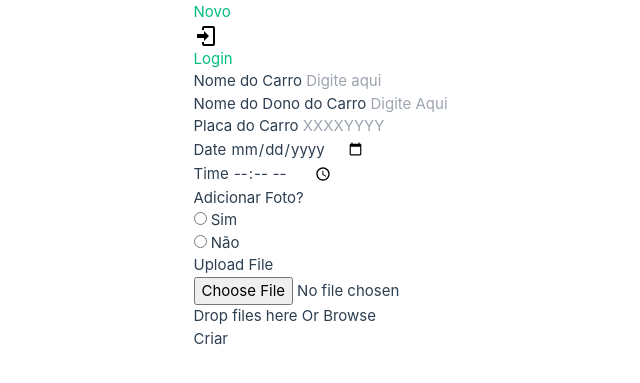
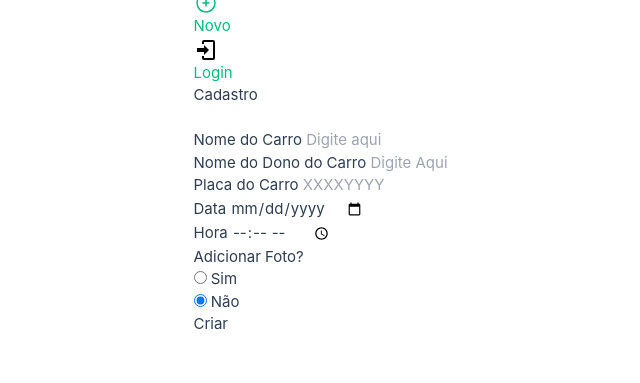
Before and after one commit to ParkItU/ParkItUWeb, a Vue app: page /novoCarro in a window 1280 px wide. Shown: the part 259-642 px from the top of the page, without its empty margins (238-878 px from the left). Built offline with nearby package versions, Linux system fonts and the light colour scheme.

Commit message:
feat: frontend de cadastro de carros finalizado

```diff
--- a/src/components/NewCarComp.vue
+++ b/src/components/NewCarComp.vue
@@ -1,10 +1,8 @@
-<!-- component -->
 <template>
-  <!-- component -->
-  <div class="flex items-center justify-center p-12">
-    <!-- Author: FormBold Team -->
-    <!-- Learn More: https://formbold.com -->
+  <div class="flex items-center justify-center">
     <div class="mx-auto w-full max-w-[550px]">
+      <h1 class="text-4xl font-bold text-center text-gray-900 dark:text-white">Cadastro</h1>
+      <br />
       <form action="" method="">
         <div class="-mx-3 flex flex-wrap">
           <div class="w-full px-3 sm:w-1/2">
@@ -54,7 +52,7 @@
           <div class="w-full px-3 sm:w-1/2">
             <div class="mb-5">
               <label for="date" class="mb-3 block text-base font-medium text-[#07074D]">
-                Date
+                Data
               </label>
               <input
                 type="date"
@@ -67,7 +65,7 @@
           <div class="w-full px-3 sm:w-1/2">
             <div class="mb-5">
               <label for="time" class="mb-3 block text-base font-medium text-[#07074D]">
-                Time
+                Hora
               </label>
               <input
                 type="time"
@@ -83,22 +81,36 @@
           <label class="mb-3 block text-base font-medium text-[#07074D]"> Adicionar Foto? </label>
           <div class="flex items-center space-x-6">
             <div class="flex items-center">
-              <input type="radio" name="radio1" id="radioButton1" class="h-5 w-5" />
+              <input
+                type="radio"
+                name="radio1"
+                id="radioButton1"
+                class="h-5 w-5"
+                v-model="addPhoto"
+                value="sim"
+              />
               <label for="radioButton1" class="pl-3 text-base font-medium text-[#07074D]">
                 Sim
               </label>
             </div>
             <div class="flex items-center">
-              <input type="radio" name="radio1" id="radioButton2" class="h-5 w-5" />
+              <input
+                type="radio"
+                name="radio1"
+                id="radioButton2"
+                class="h-5 w-5"
+                v-model="addPhoto"
+                value="nao"
+              />
               <label for="radioButton2" class="pl-3 text-base font-medium text-[#07074D]">
                 Não
               </label>
             </div>
           </div>
         </div>
-        <div class="flex items-center justify-center p-12">
-          <div class="mx-auto w-full max-w-[550px] bg-white">
-            <form class="py-6 px-9" action="" method="">
+
+        <div v-if="addPhoto === 'sim'">
+          <!-- Seção de Upload de Fotos -->
           <div class="mb-6 pt-4">
             <label class="mb-5 block text-xl font-semibold text-[#07074D]"> Upload File </label>
 
@@ -122,6 +134,7 @@
               </label>
             </div>
           </div>
+        </div>
 
         <div>
           <button
@@ -133,7 +146,14 @@
       </form>
     </div>
   </div>
-      </form>
-    </div>
-  </div>
 </template>
+
+<script>
+export default {
+  data() {
+    return {
+      addPhoto: 'nao'
+    }
+  }
+}
+</script>
```
Lines whose indentation alone changed are shown as unchanged.
